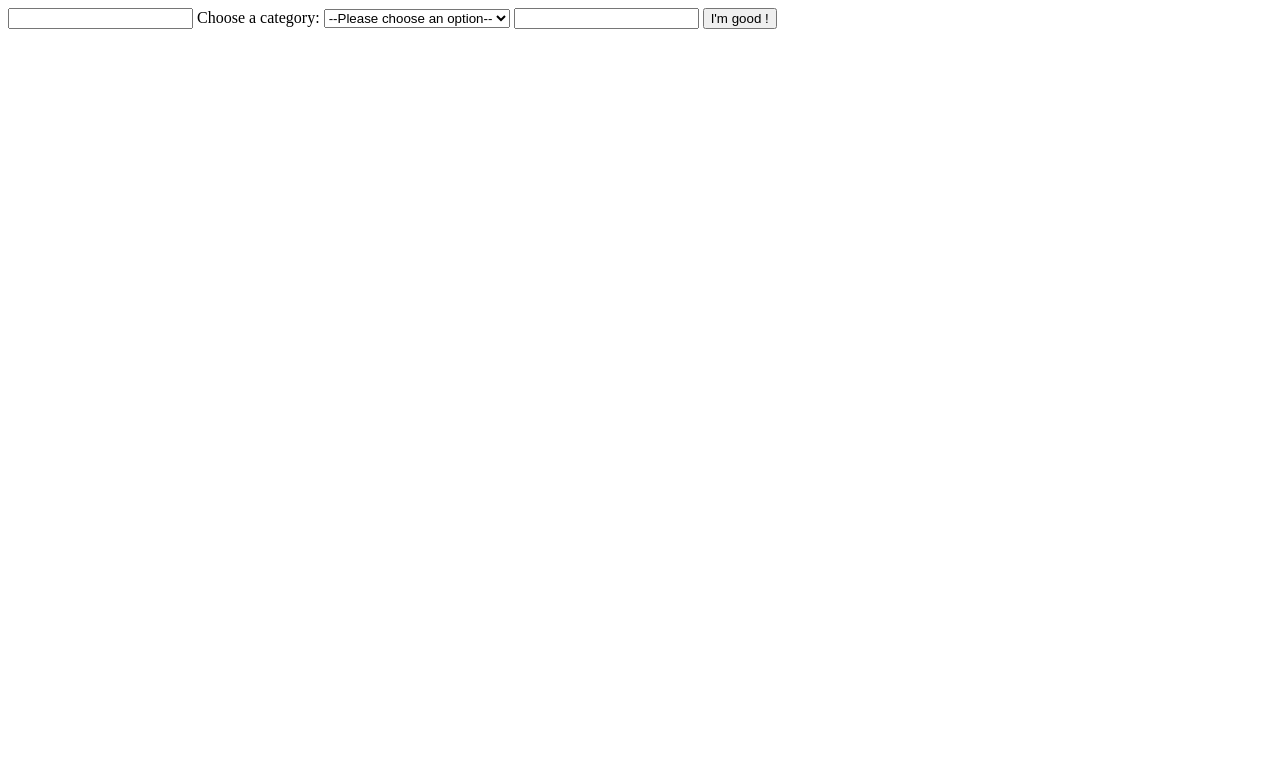
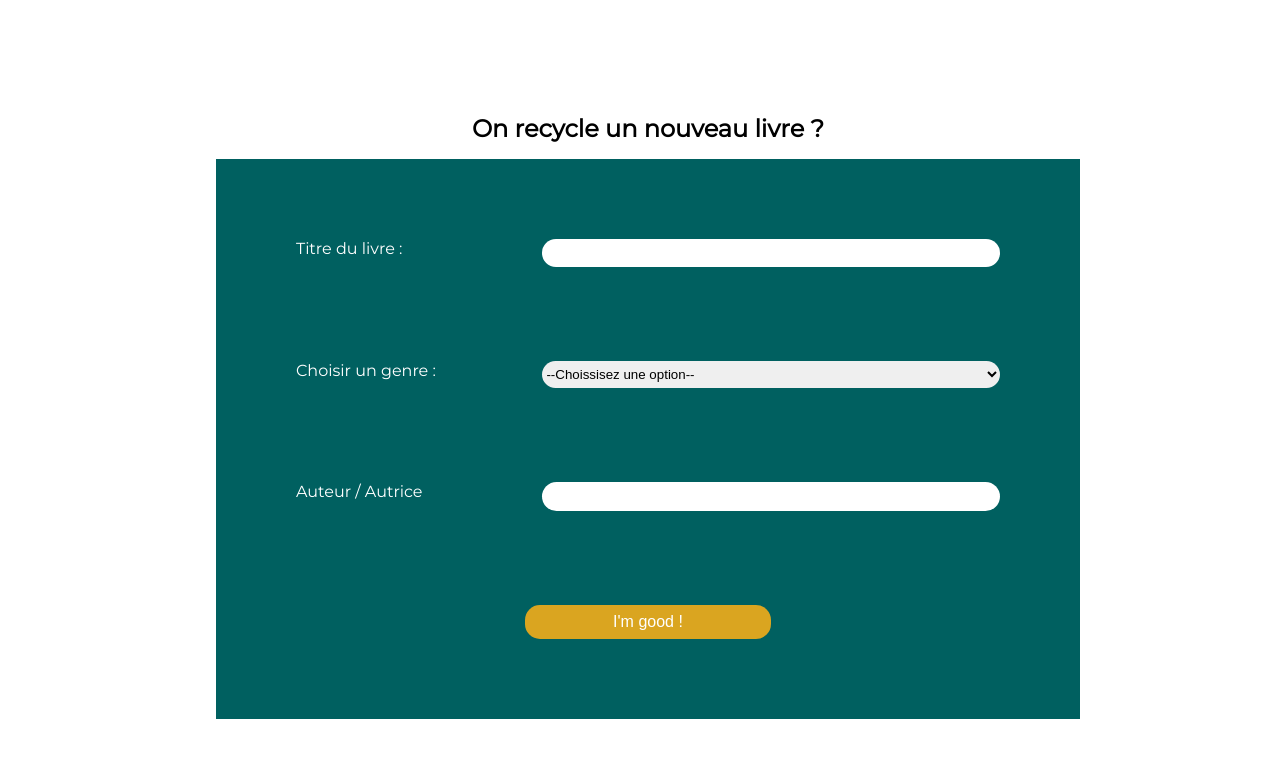
Before and after one commit to EmyLD/afpaOrange, a website: page pages/addBooks.html in a window 1280 px wide. Drawn offline with Linux system fonts and the light colour scheme.

Commit message:
layout ok

```diff
--- /dev/null
+++ b/css/addBooks.scss
@@ -0,0 +1,53 @@
+#addBooks {
+    width: 100vw;
+    display: flex;
+    flex-direction: column;
+    justify-content: center;
+    font-family: montserrat;
+    height: 100vh;
+    align-items: center;
+
+    h1 {
+        font-size: 1.5em;
+    }
+
+    form {
+        display: flex;
+        flex-direction: column;
+        width: 55%;
+        height: 50%;
+        padding: 5em;
+        justify-content: space-between;
+        background-color: #006060;
+
+        select,
+        input {
+            height: 2em;
+            border-radius: 15px;
+            border: none;
+        }
+
+        section {
+            display: grid;
+            grid-template-rows: repeat(1, 1fr);
+            grid-template-columns: 35% 1fr;
+            color: white;
+        }
+
+        button {
+            width: 35%;
+            border: none;
+            line-height: 2em;
+            border-radius: 15px;
+            font-size: 1em;
+            margin: 0 auto;
+            background-color: #DAA520;
+            color: white;
+        }
+
+        button:hover {
+            background-color: #e1c88b;
+            color: #DAA520;
+        }
+    }
+}
--- a/css/files_import.scss
+++ b/css/files_import.scss
@@ -1 +1,2 @@
 //import all your scss files into this one
+@use 'addBooks'
--- a/pages/addBooks.html
+++ b/pages/addBooks.html
@@ -6,17 +6,26 @@
     <meta name="viewport" content="width=device-width, initial-scale=1.0">
     <title>Add book</title>
     <script type="module" src="../scripts/addProducts.js"></script>
+    <link rel="stylesheet" href="../style.css">
+    <link rel="preconnect" href="https://fonts.googleapis.com">
+    <link rel="preconnect" href="https://fonts.gstatic.com" crossorigin>
+    <link href="https://fonts.googleapis.com/css2?family=Montserrat:wght@100;200;300;400&display=swap" rel="stylesheet">
 </head>
 
 <body>
+    <main id="addBooks">
+        <h1>On recycle un nouveau livre ?</h1>
         <form action="" id="submit">
-        <label for="title">
-            <input type="text" name="title" id="title">
-        </label>
+            <section>
+                <label for="title"> Titre du livre :</label>
+                <input type="text" name="title" id="title" required minlength="3">
+            </section>
 
-        <label for="category">Choose a category:</label>
+
+            <section>
+                <label for="category">Choisir un genre :</label>
                 <select id="category">
-            <option value="">--Please choose an option--</option>
+                    <option value="">--Choissisez une option--</option>
                     <option value="horror">Horror</option>
                     <option value="comedy">Comedy</option>
                     <option value="thriller">Thriller</option>
@@ -24,13 +33,18 @@
                     <option value="biography">Biography</option>
                     <option value="history">History</option>
                 </select>
+            </section>
 
-        <label for="author">
-            <input type="text" id="author" name="author">
-        </label>
+            <section>
+                <label for="author">Auteur / Autrice </label>
+                <input type="text" id="author" name="author" required minlength="5">
+            </section>
+
 
             <button type="submit" id="btn-submit">I'm good !</button>
         </form>
+    </main>
+
 
 </body>
 
```
Also changed, not shown: style.css. Lines whose indentation alone changed are shown as unchanged.
